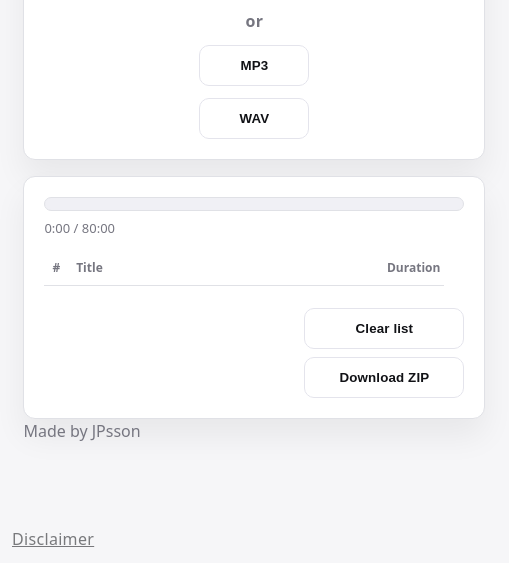
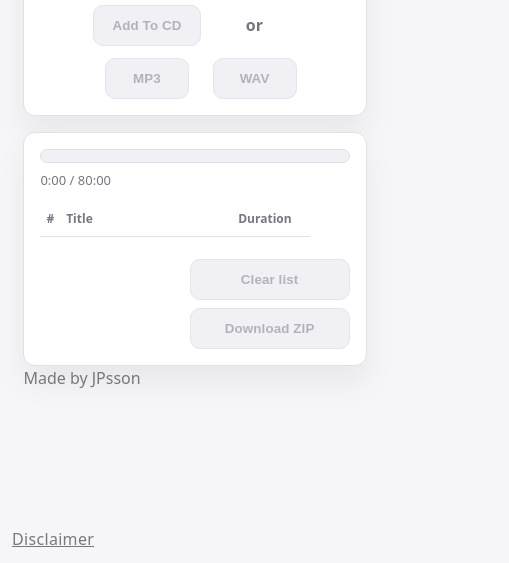
Before and after one commit to JPsson/youtube-cd-maker, a website: page public/index.html in a window 390 px wide. Shown: the part 281-844 px from the top of the page, 509 px wide, since content can reach past the window. Drawn offline with Linux system fonts and the light colour scheme; no server answers.

Commit message:
mobile ui fix

```diff
--- a/public/styles.css
+++ b/public/styles.css
@@ -209,7 +209,18 @@ h1 {
 }
 
 .row.actions .btn {
-  min-width: 110px;
+  min-width: 0;
+  padding-inline: 16px;
+}
+
+.row.actions #btnAdd {
+  padding-inline: 18px;
+}
+
+.row.actions #btnMp3,
+.row.actions #btnWav {
+  padding-inline: 12px;
+  min-width: 84px;
 }
 
 .or {
@@ -285,6 +296,13 @@ h1 {
   color: var(--disabled-text);
   border-color: var(--disabled-border);
   cursor: not-allowed;
+  opacity: 1;
+}
+
+.btn.ghost:disabled {
+  background: var(--disabled-bg);
+  color: var(--disabled-text);
+  border-color: var(--disabled-border);
 }
 
 .btn.ghost {
@@ -301,6 +319,13 @@ h1 {
   background: var(--panel-subtle);
   color: var(--disabled-text);
   border-color: var(--disabled-border);
+}
+
+.action:disabled {
+  background: var(--disabled-bg);
+  color: var(--disabled-text);
+  border-color: var(--disabled-border);
+  cursor: not-allowed;
 }
 
 .disclaimerLink {
@@ -427,7 +452,7 @@ code {
 .list {
   width: 100%;
   border-collapse: collapse;
-  min-width: 520px;
+  min-width: min(520px, 100%);
 }
 
 .list thead th {
@@ -808,11 +833,11 @@ header + .panel {
 
 @media (max-width: 768px) {
   .list {
-    min-width: 420px;
+    min-width: min(420px, 100%);
   }
 }
 
-@media (max-width: 720px) {
+@media (max-width: 520px) {
   .row.actions {
     grid-template-columns: repeat(2, max-content);
     grid-template-areas:
@@ -822,7 +847,7 @@ header + .panel {
   }
 }
 
-@media (max-width: 520px) {
+@media (max-width: 340px) {
   .row.actions {
     grid-template-columns: max-content;
     grid-template-areas:
@@ -855,6 +880,43 @@ header + .panel {
   }
 }
 
+@media (max-width: 560px) {
+  .list thead th,
+  .list tbody td {
+    padding: 8px 6px;
+  }
+
+  .colIndex {
+    width: 46px;
+  }
+
+  .colDur {
+    width: 76px;
+  }
+
+  .colAct {
+    width: 150px;
+  }
+}
+
+@media (max-width: 440px) {
+  .panel {
+    padding: max(16px, var(--panel-pad) - 4px);
+  }
+
+  .row.actions {
+    gap: 12px;
+  }
+
+  .thumbWrap {
+    width: min(100%, 360px);
+  }
+
+  .listActions {
+    width: 100%;
+  }
+}
+
 @media (max-width: 480px) {
   .tableScroll {
     margin: 0 calc(var(--panel-pad) * -1);
```
